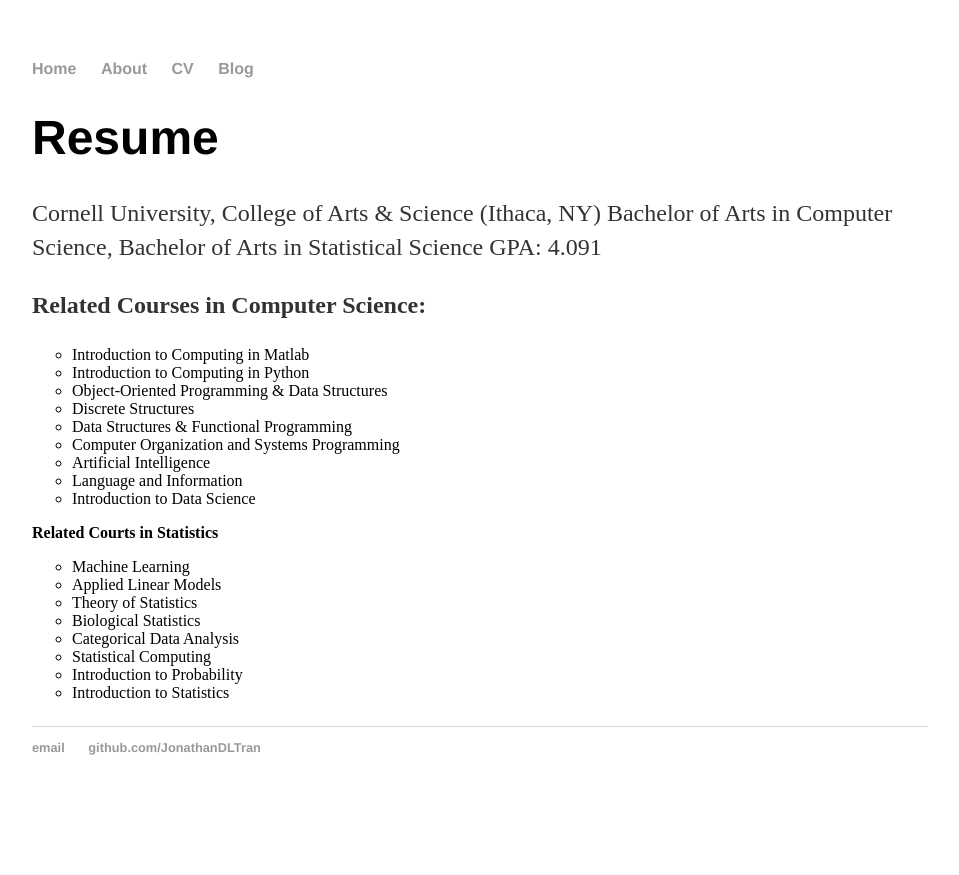
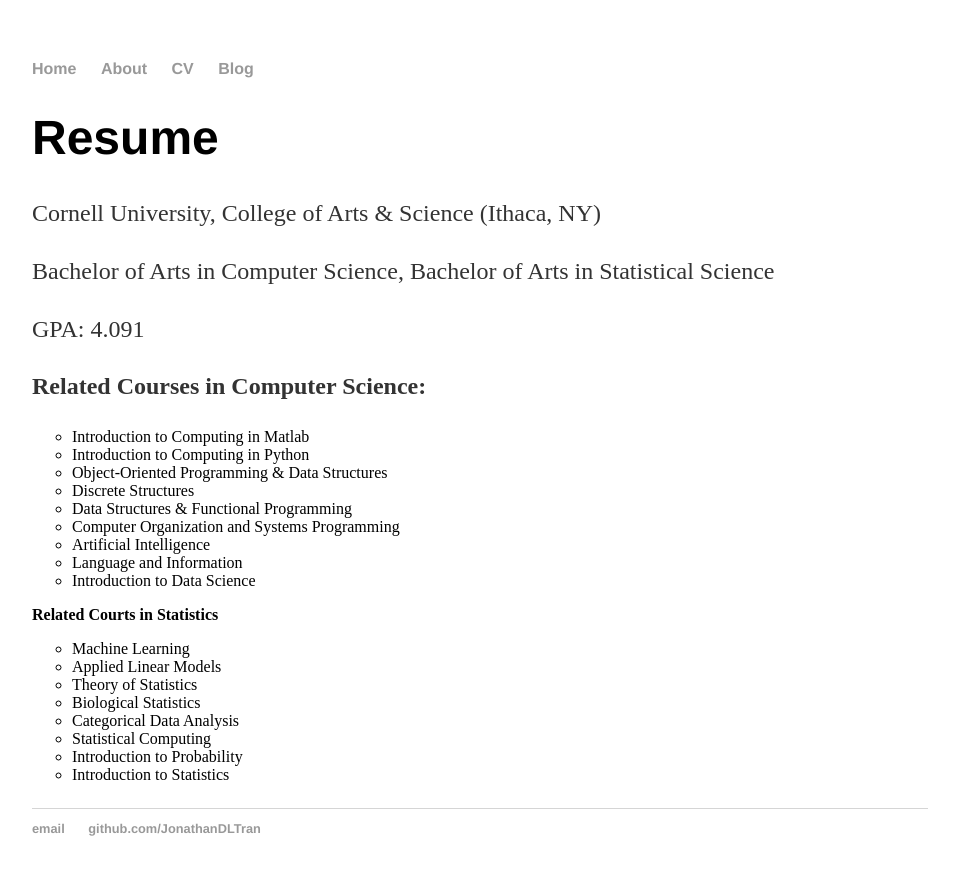
Before and after one commit to JonathanDLTran/JonathanDLTran.github.io, a Jekyll site: the page built from cv/index.html, in a window 1280 px wide. Shown: the top 875 px of the page, without its empty margins (160-1119 px from the left). Built offline with Jekyll 4.4.1, drawn with Linux system fonts in a browser that asks for light colours; part of the change alters nothing that is shown.

```diff
--- a/cv/index.html
+++ b/cv/index.html
@@ -4,10 +4,12 @@ title: Jonathan Tran
 ---
 <div class="blurb">
 	<h1>Resume</h1>
-	<p>Cornell University, College of Arts & Science (Ithaca, NY)
-Bachelor of Arts in Computer Science, Bachelor of Arts in Statistical Science
-GPA: 4.091 </p>
+	<p>Cornell University, College of Arts & Science (Ithaca, NY)</p>
+<p>Bachelor of Arts in Computer Science, Bachelor of Arts in Statistical Science</p>
+<p>GPA: 4.091</p>
+</div><!-- /.blurb -->
 
+<div class="content">
 <p>
 <strong>Related Courses in Computer Science: </strong>
 <ul style="list-style-type:circle;">
@@ -33,4 +35,4 @@ GPA: 4.091 </p>
   <li>Introduction to Statistics</li>
 </ul>
 </p>
-</div><!-- /.blurb -->
+</div>
```
